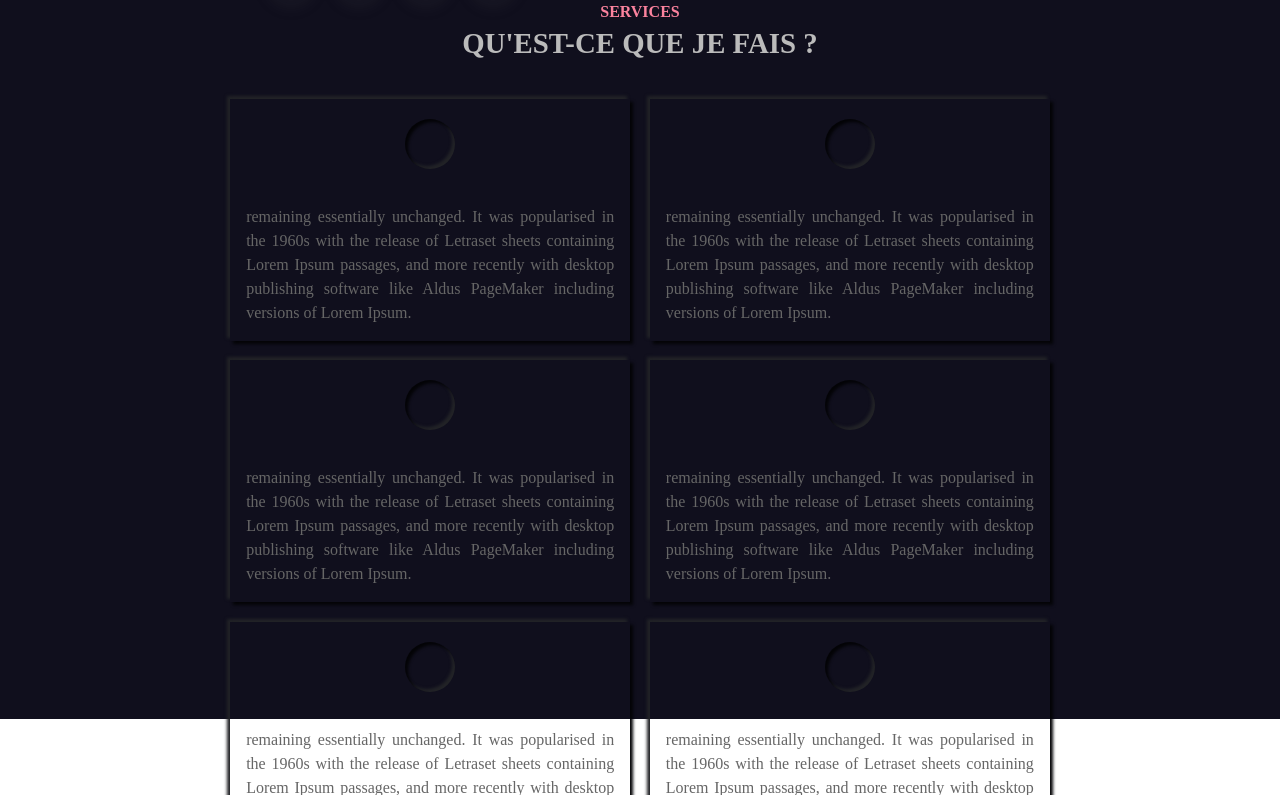
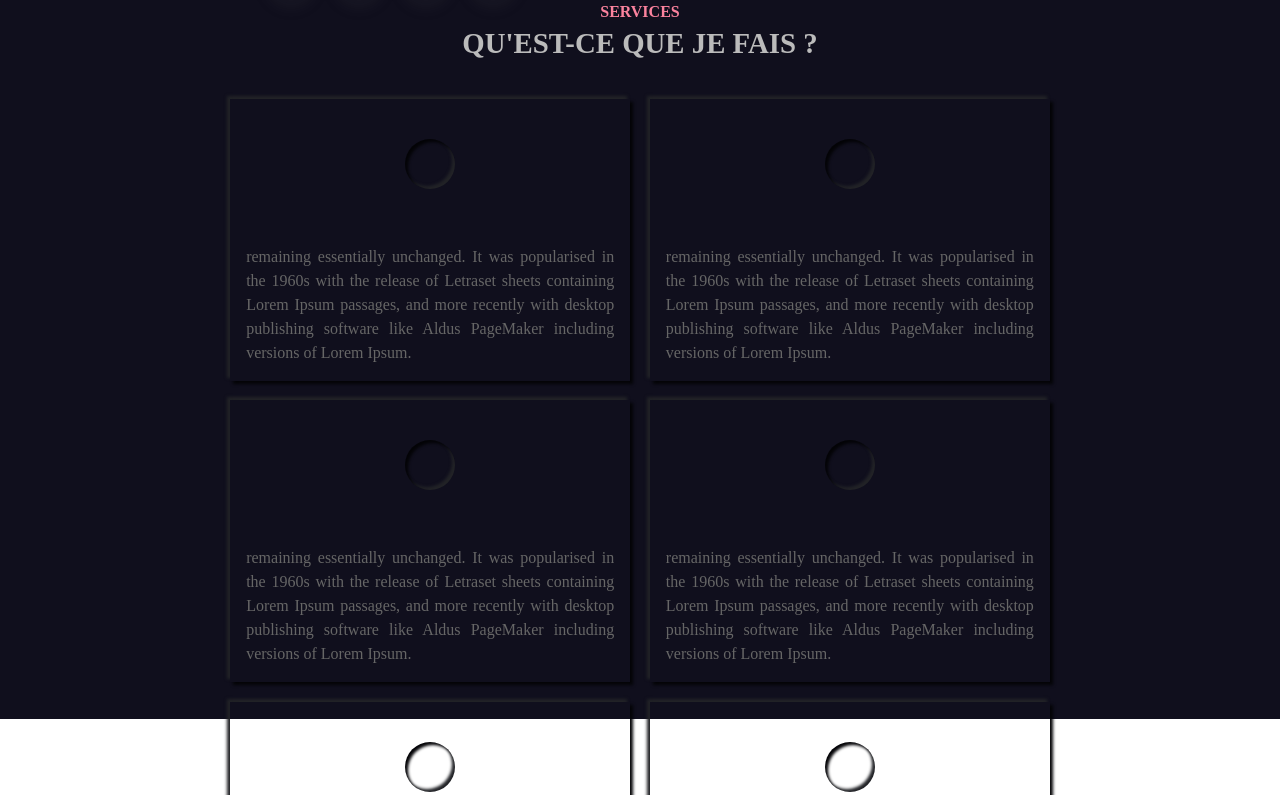
Before and after one commit to ExcaliburSims/portfolioNextJS, a Next.js app: page / in a window 1280 px wide. Shown: the part 1465-2260 px from the top of the page. Built offline with nearby package versions, Linux system fonts and the light colour scheme.

Commit message:
feat:make style

```diff
--- a/styles/CardServices.module.scss
+++ b/styles/CardServices.module.scss
@@ -21,7 +21,7 @@ $ombreInterieurDark: inset 3px 3px 3px #040407, inset -3px -3px 3px #222327;
     width: 50px;
     border-radius: 50%;
     transition: all 0.3s ease;
-    margin: 5%;
+    margin: 10%;
     color: $textNoir-300;
 		box-shadow: $ombreInterieurDark;
     .iconpic {
```
